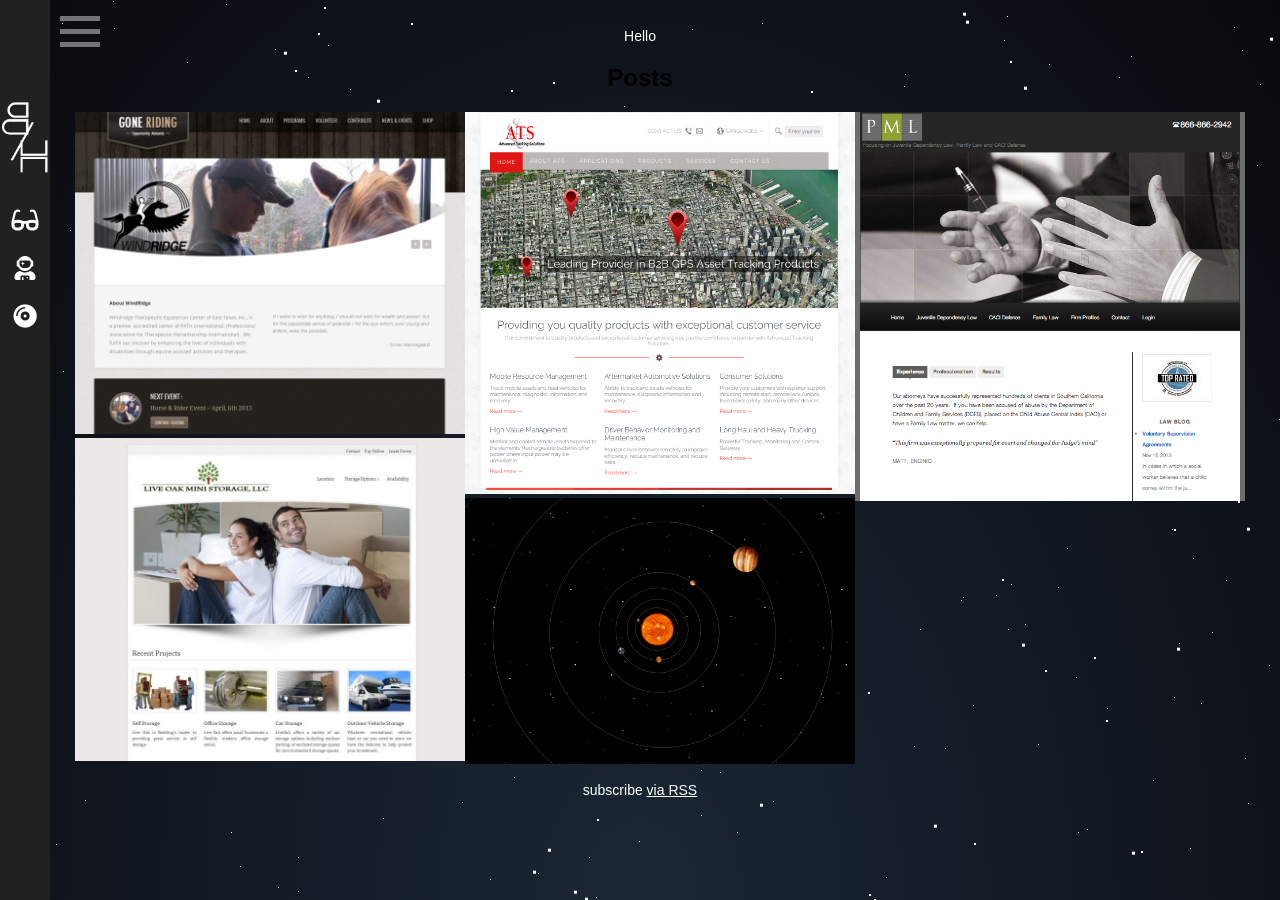
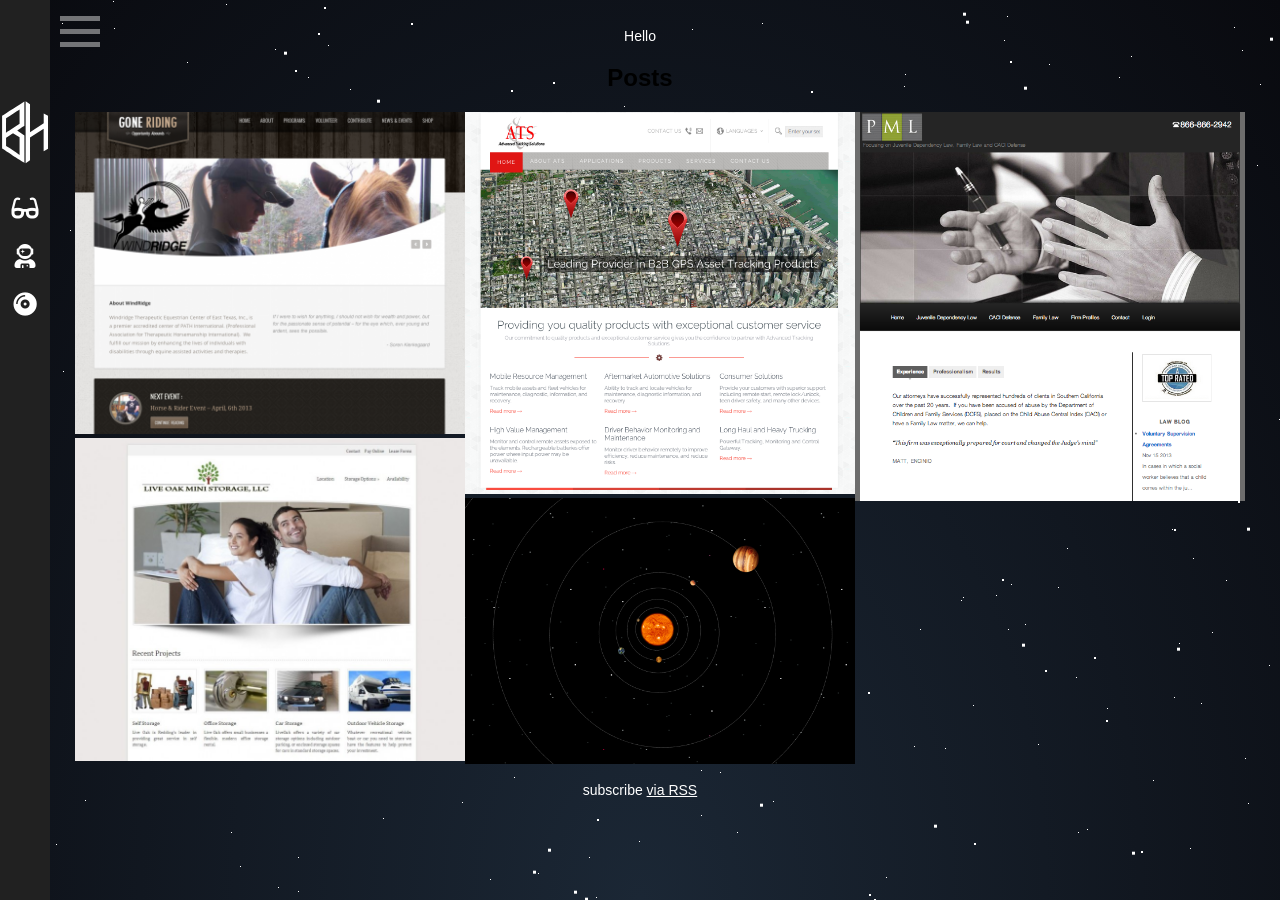
Before and after one commit to invaderb/portfolio, a Jekyll site: the page built from index.md, in a window 1280 px wide. Built offline with Jekyll 4.4.1, drawn with Linux system fonts in a browser that asks for light colours; nearby versions of some CDN libraries.

Commit message:
Updating new logo to svg

```diff
--- a/_includes/navigation.html
+++ b/_includes/navigation.html
@@ -1,5 +1,24 @@
 <nav class="drawer-nav">
-    <a href="/"><img class="logo" src="/assets/images/logo2.png" alt="" srcset=""></a>
+    <a href="/" class="logo">
+        <svg version="1.1" id="Layer_1" xmlns="http://www.w3.org/2000/svg" xmlns:xlink="http://www.w3.org/1999/xlink" x="0px"
+            y="0px" viewBox="0 0 792 1016" style="enable-background:new 0 0 792 1016;" xml:space="preserve">
+            <style type="text/css">
+                .st0 {
+                    fill: #FFFFFF;
+                }
+            </style>
+            <g>
+                <path class="st0" d="M33.1,768c0-173.8,0-345.5,0-517.3C91.3,210.1,327.2,60.7,385.8,22.4c0,126.7,0,254,0,385.5
+           c-17.1,11.3-114.4,76.6-114.4,76.6l114.9,77.5c0,144.5,0,288.7,0,434.6c-24-15.5-117.4-73-140.4-88.7
+           C222.1,891.5,58.8,782.2,33.1,768z M310,869.6V592l-104.4-65.7c0,0-73.7,49.3-109.4,73.1v130c38.7,18.1,72.7,43.9,107.7,68.1
+           C238.7,821.7,274,845.2,310,869.6z M94.4,517c0,0,168.3-111,215.7-142.5c0-76.1,0-150.7,0-225.8c-15.6,10.2-30.7,19-44.8,29.4
+           c-38.4,28.3-78.5,54.2-118.1,80.8c-16.5,11.1-33.8,20.3-51.1,29.8C96.2,361.9,94.4,439.6,94.4,517z" />
+                <path class="st0" d="M475.4,594.2c0,120.2,0,238.9,0,359c-22.4,15.1-45.3,30.6-69.2,46.8c0-326.5,0-652.4,0-979
+           c23,15.3,45.2,30,69.2,46c0,147,0,294.8,0,445.1l217.1-144.9c0-51.5,0-103.2,0-154.8l68,37.6c0,173,0,345.5,0,521.3
+           c-20.5,12.1-43.2,25.5-69.2,40.9c0-119.9,0-235.9,0-355.4L475.4,594.2z" />
+            </g>
+        </svg>
+    </a>
     <ul class="drawer-menu">
         <li><a href="/"><i class="fas fa-glasses" aria-label="Portfolio"></i> <span class="drawer-menu--item">Portfolio</span></a></li>
         <li><a href="/about"><i class="fas fa-user-astronaut"></i> <span class="drawer-menu--item">About</span></a></li>
```
